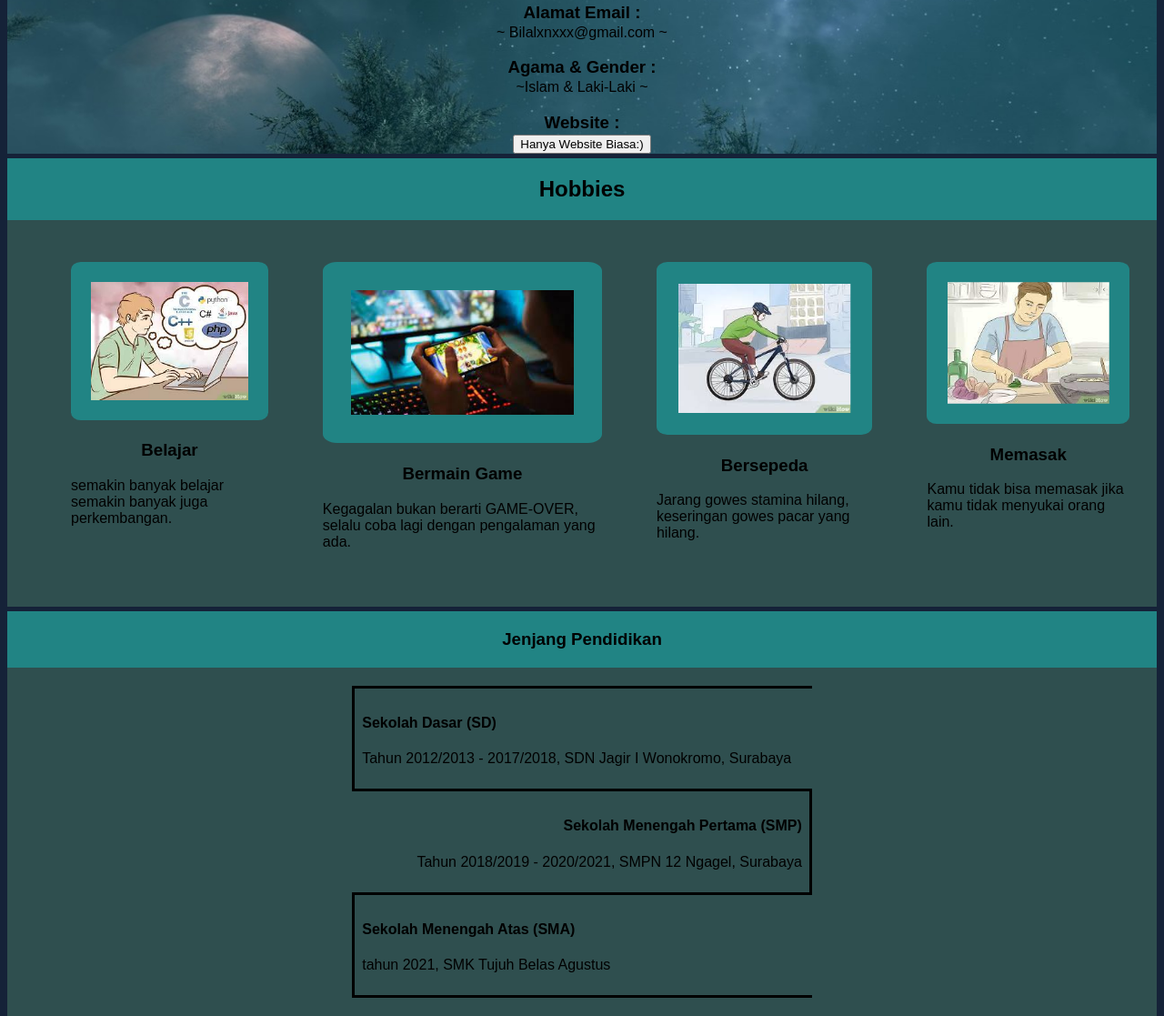
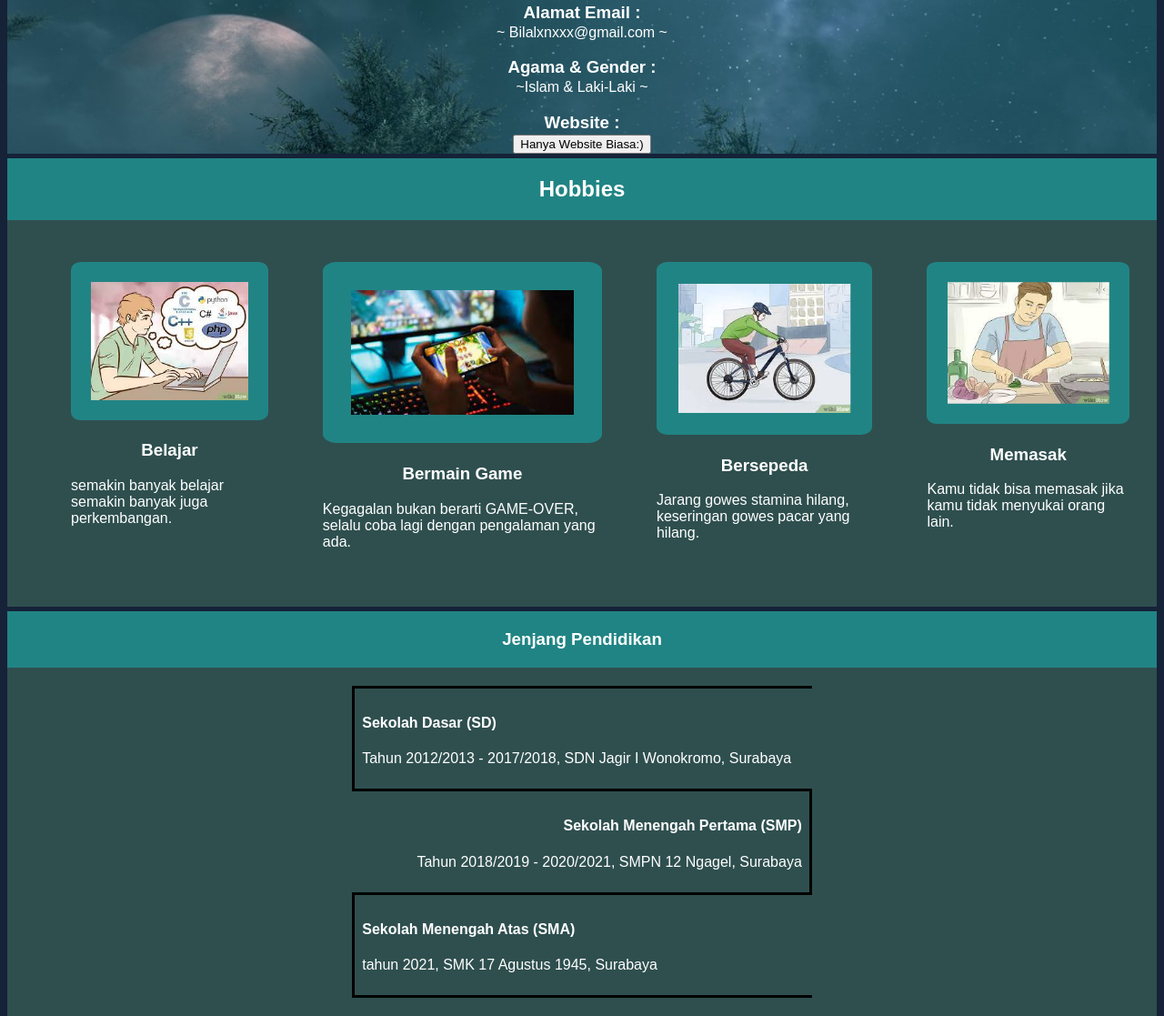
Before and after one commit to Lal1602/TesHosting, a plain HTML site: page index.html in a window 1280 px wide. Shown: the part 417-1534 px from the top of the page at 91% size. Drawn offline with Linux system fonts and the light colour scheme.

Commit message:
first commit

```diff
--- a/css/stylesheet.css
+++ b/css/stylesheet.css
@@ -8,7 +8,7 @@ body{
 .profile {
     width: 100%;
     float: left;
-    color: black;
+    color: white;
     background-image: url("../images/wp9644735-1280x720-aesthetic-wallpapers.jpg");
     background-size : cover;
 }
@@ -61,6 +61,7 @@ body{
 .hobbies{
     width: 100%;
     float: left;
+    color: white;
     background-color: darkslategray;
     margin-top:  5px;
 }
@@ -103,6 +104,7 @@ body{
 
 .educations h3{
     text-align: center;
+    color: white;
     background-color:rgba(0, 255, 255, 0.3);
     padding: 20px;
     margin: 0;
@@ -116,6 +118,7 @@ body{
 .edu_left{
     float: left;
     width: 100%;
+    color: white;
     border-color: black;
     border-style: solid none solid solid;
     padding: 8px;
@@ -125,6 +128,7 @@ body{
 .edu_right{
     float: left;
     width: 100%;
+    color: white;
     border-color: black;
     border-style: none solid none none;
     padding: 8px;
--- a/CV html.html
+++ b/index.html
@@ -31,7 +31,9 @@
                 </div>
             </div>
         </div>
+
         <br>
+
         <div class="hobbies">
             <h2>Hobbies</h2>
             <ul class="flex_box">
@@ -57,7 +59,9 @@
                 </li>
             </ul>
         </div>
+
         <div class="pengalaman_skill"></div>
+
         <div class="educations">
             <h3>Jenjang Pendidikan</h3>
             <div class="container">
@@ -73,7 +77,7 @@
 
                 <div class="edu_left">
                     <h4>Sekolah Menengah Atas (SMA)</h4>
-                    <p>tahun 2021, SMK Tujuh Belas Agustus</p>
+                    <p>tahun 2021, SMK 17 Agustus 1945, Surabaya</p>
                 </div>
             </div>
         </div>
```
Also changed, not shown: images/background2.jpg (added).
